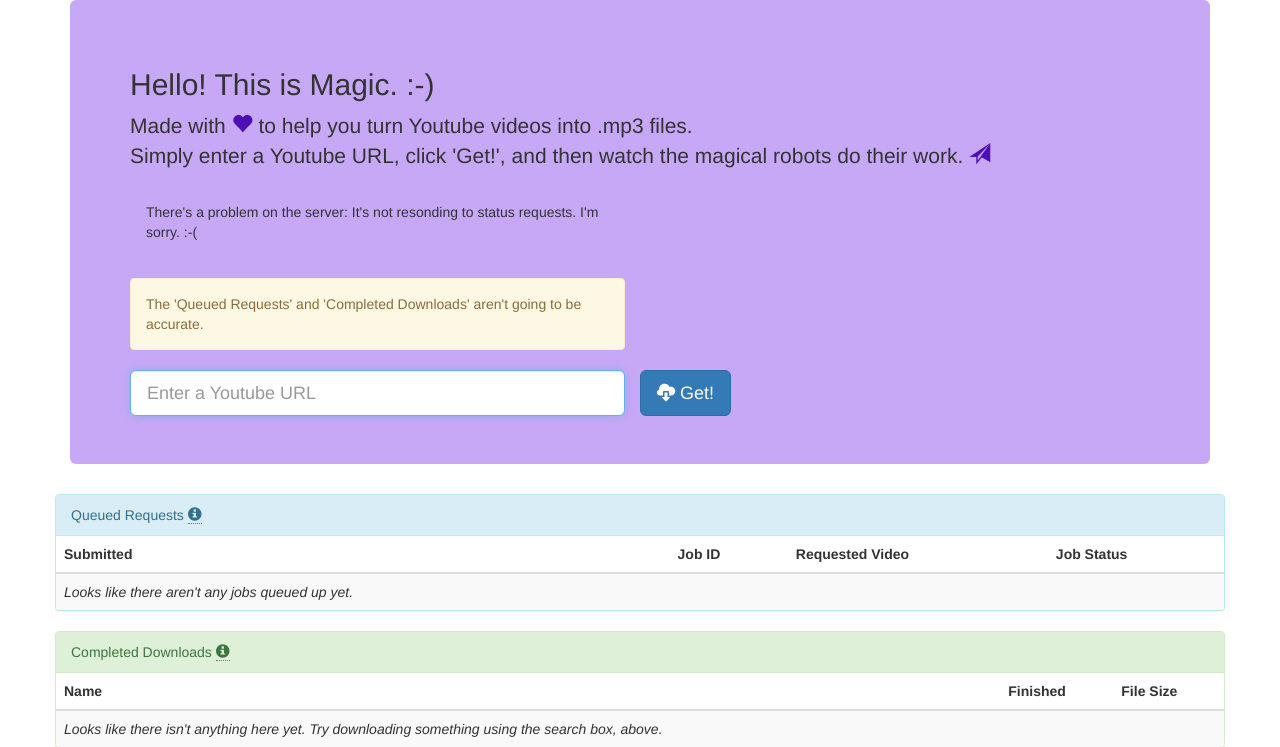
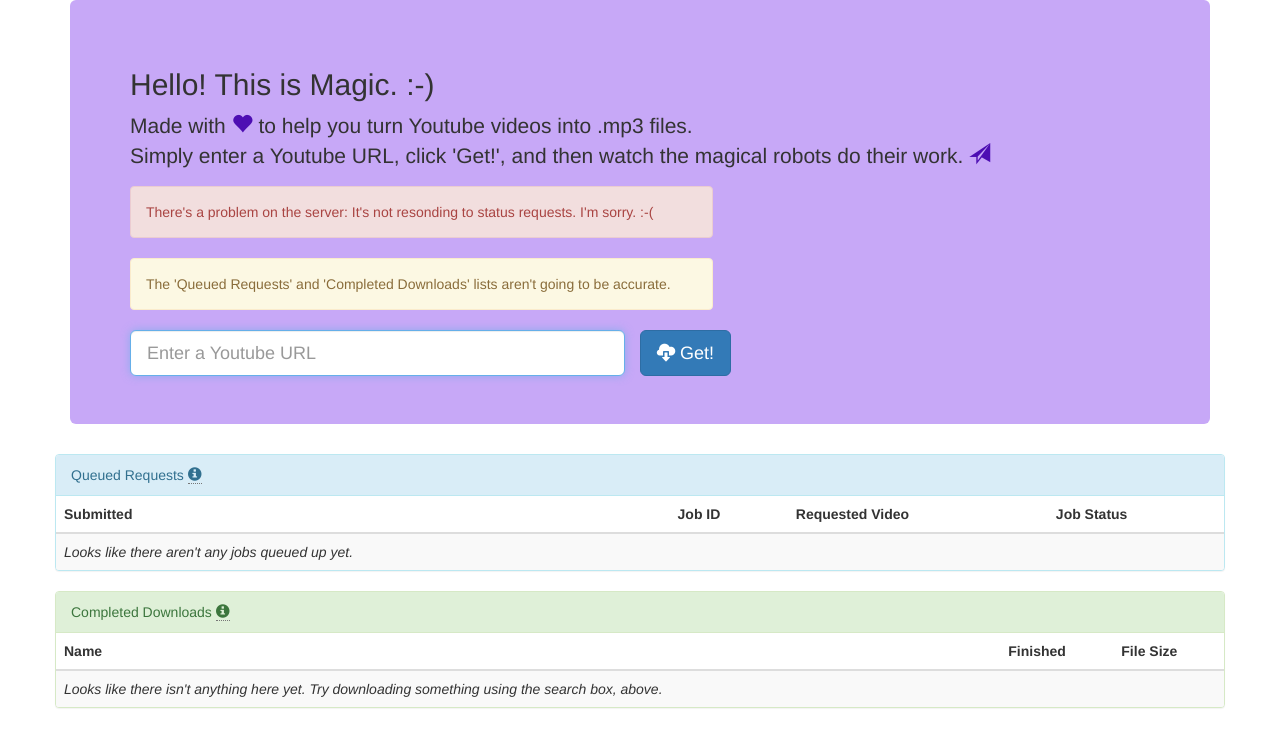
Before and after one commit to eallrich/avdl-magic, a Flask app: page / in a window 1280 px wide. Shown: the top 747 px of the page. Run offline with Flask 2, Linux system fonts and the light colour scheme; data that the repository does not hold is empty; some libraries are stand-ins or nearby versions.

Commit message:
Fix alert style; Text fix.

```diff
--- a/static/ytdl.js
+++ b/static/ytdl.js
@@ -103,9 +103,9 @@ ytdlApp.controller('ytdlController',
             error(function(r) {
                 watcher_instance = false;
                 $log.log("[Watcher] => " + r.status + " " + r.statusText + ". Data:\n\t" + r.data);
-                alertObject = {style:'error', text:"There's a problem on the server: It's not resonding to status requests. I'm sorry. :-(", creator:'watcher'};
+                alertObject = {style:'danger', text:"There's a problem on the server: It's not resonding to status requests. I'm sorry. :-(", creator:'watcher'};
                 $scope.alerts.push(alertObject);
-                alertObject = {style:'warning', text:"The 'Queued Requests' and 'Completed Downloads' aren't going to be accurate.", creator:'watcher'};
+                alertObject = {style:'warning', text:"The 'Queued Requests' and 'Completed Downloads' lists aren't going to be accurate.", creator:'watcher'};
                 $scope.alerts.push(alertObject);
             });
     };
--- a/templates/index.html
+++ b/templates/index.html
@@ -6,7 +6,7 @@
       <h2>Hello! This is Magic. :-)</h2>
       <p>Made with <span class="glyphicon glyphicon-heart" style="color: rgb(77, 14, 179);"></span> to help you turn Youtube videos into .mp3 files.<br />Simply enter a Youtube URL, click 'Get!', and then watch the magical robots do their work. <span class="glyphicon glyphicon-send" style="color: rgb(77, 14, 179);"></span></p>
       <div class="row" ng-show="alerts.length">
-        <div class="col-md-6">
+        <div class="col-md-7">
           {% raw %}
             <div ng-repeat="alert in alerts" class="alert alert-{{ alert.style }}" role="alert">
               {{ alert.text }}
```
